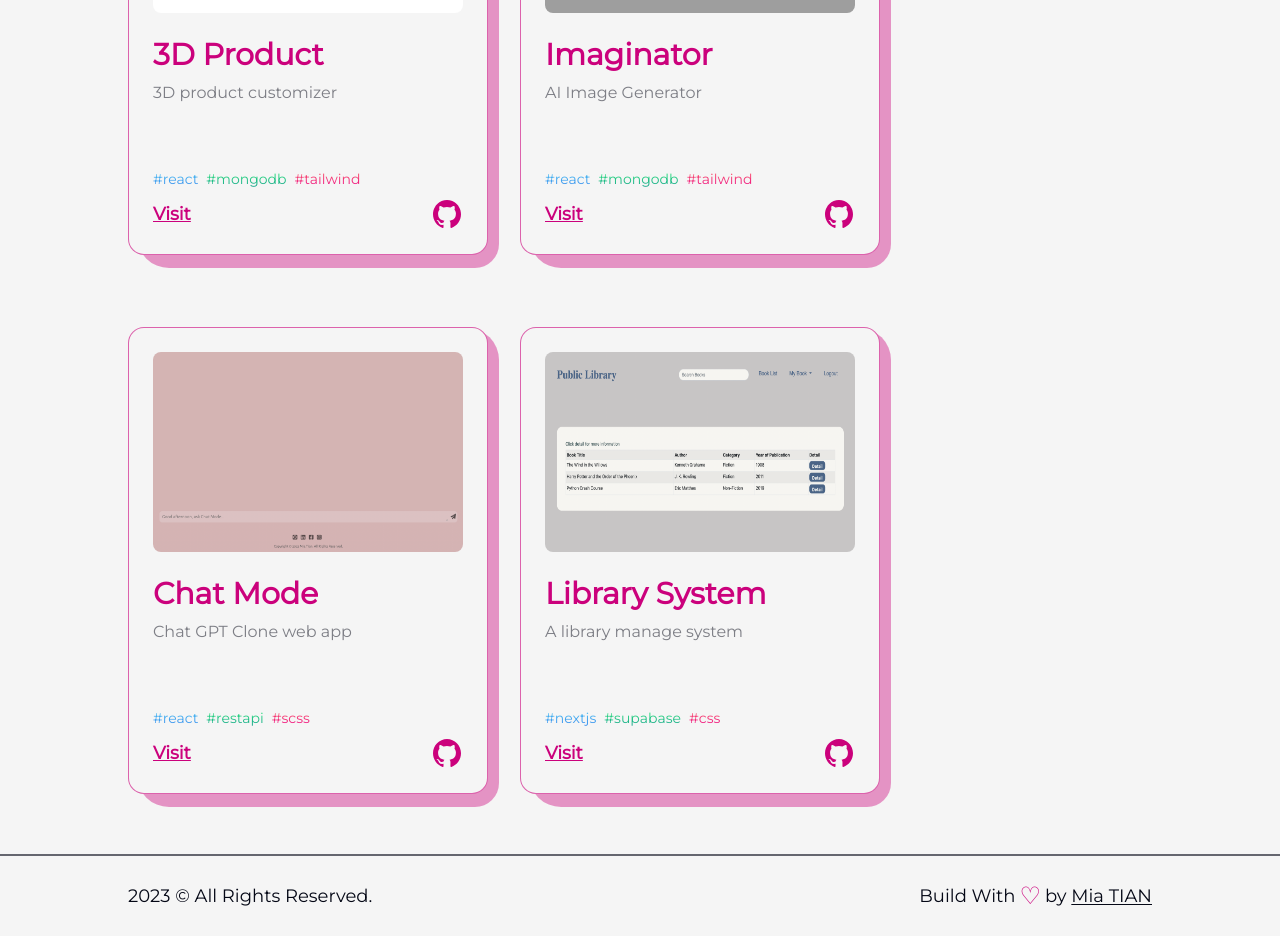
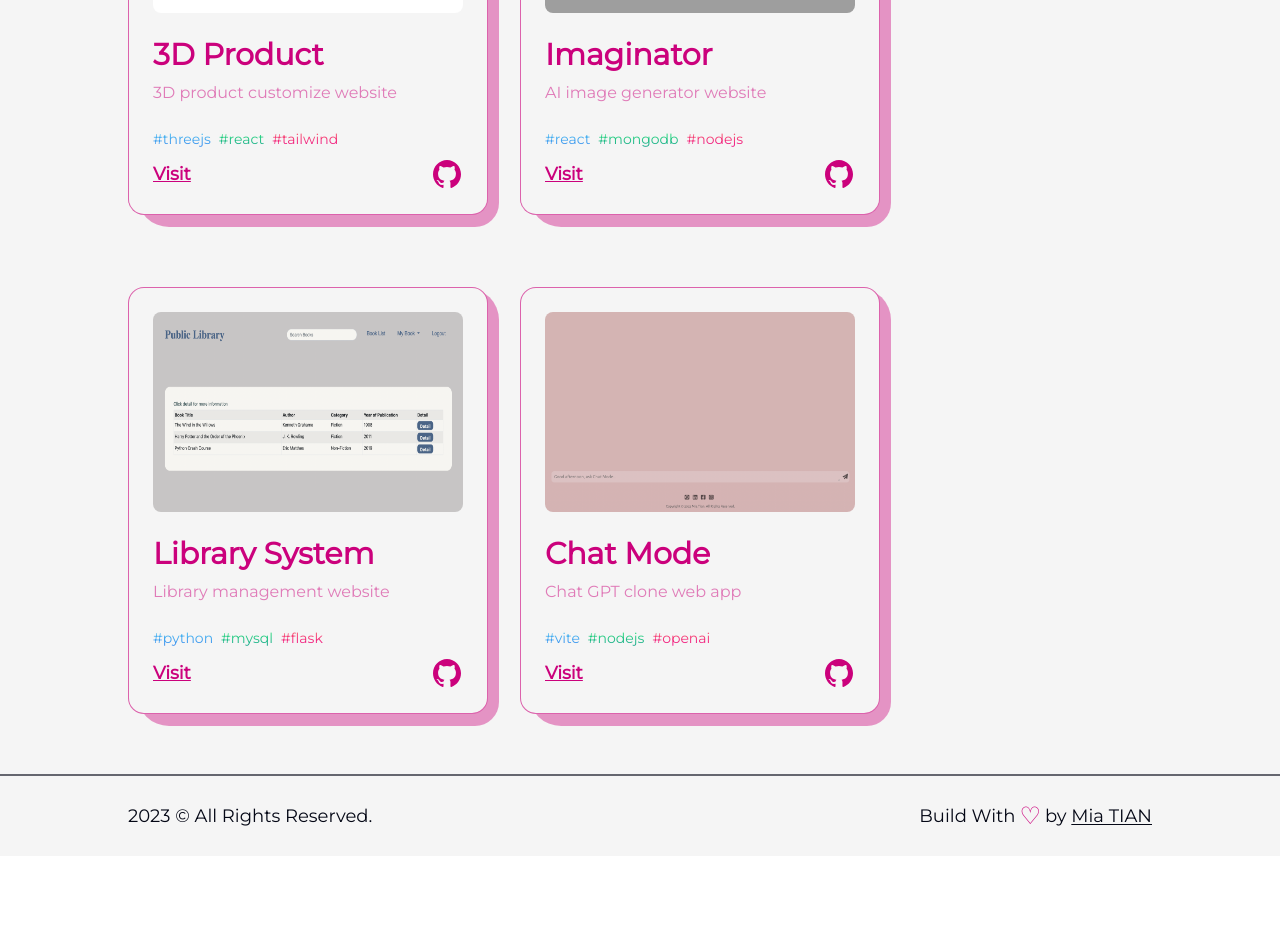
Before and after one commit to MiaTian1024/My-Portfolio, a React (Vite) app: page /projects in a window 1280 px wide. Shown: the part 560-1496 px from the top of the page. After the commit the page ends 1416 px from the top, so only its background shows below. Built offline with nearby package versions, Linux system fonts and the light colour scheme; no server answers; grey boxes are pictures that could not be loaded.

Commit message:
update projects

```diff
--- a/src/components/CustomTexts.jsx
+++ b/src/components/CustomTexts.jsx
@@ -7,7 +7,7 @@ import { textContainer, textVariant2 } from '../utils/motion'
 export const TypingText = ({title, className="" }) => (
   <motion.p
     variants={textContainer}
-    className={`font-normal text-[14px] text-secondary-white ${className}`}
+    className={`font-normal text-[24px] text-dark ${className}`}
   >
     {Array.from(title).map((letter, index) => (
       <motion.span
--- a/src/components/Footer.jsx
+++ b/src/components/Footer.jsx
@@ -9,7 +9,7 @@ const Footer = () => {
             <span>{new Date().getFullYear()} &copy; All Rights Reserved.</span>
             <div className='flex items-center'>
                 Build With <span className='text-pink text-2xl px-1'>&#9825;</span>
-                by&nbsp;<a href="https://devdreaming.com" className='underline underline-offset-2'>Mia TIAN</a>
+                by&nbsp;<a href="https://mia-tian.com/" className='underline underline-offset-2'>Mia TIAN</a>
             </div>
         </div>
     </footer>
--- a/src/components/index.js
+++ b/src/components/index.js
@@ -7,6 +7,7 @@ import Footer from './Footer';
 import Layout from './Layout';
 import HireMe from './HireMe';
 import TransitionEffect from './TransitionEffect';
+import { TypingText } from './CustomTexts';
 
 export {
     Navbar,
@@ -18,4 +19,5 @@ export {
     Layout,
     HireMe,
     TransitionEffect,
+    TypingText,
 }
--- a/src/constants/index.js
+++ b/src/constants/index.js
@@ -28,14 +28,14 @@ const projects = [
     {
       title: "3D Product",
       description:
-        "3D product customizer",
+        "3D product customize website",
       tags: [
         {
-          name: "react",
+          name: "threejs",
           color: "blue-text-gradient",
         },
         {
-          name: "mongodb",
+          name: "react",
           color: "green-text-gradient",
         },
         {
@@ -51,7 +51,7 @@ const projects = [
     {
       title: "Imaginator",
       description:
-        "AI Image Generator",
+        "AI image generator website",
       tags: [
         {
           name: "react",
@@ -62,60 +62,60 @@ const projects = [
           color: "green-text-gradient",
         },
         {
-          name: "tailwind",
+          name: "nodejs",
           color: "pink-text-gradient",
         },
       ],
       image: imaginator1,
       image2: imaginator2,
-      link: "/",
+      link: "https://imaginator.website/",
       github: "https://github.com/MiaTian1024/Imaginator-AI-Image-Generator",
+    },
+    {
+      title: "Library System",
+      description:
+        "Library management website",
+      tags: [
+        {
+          name: "python",
+          color: "blue-text-gradient",
+        },
+        {
+          name: "mysql",
+          color: "green-text-gradient",
+        },
+        {
+          name: "flask",
+          color: "pink-text-gradient",
+        },
+      ],
+      image: library1,
+      image2: library2,
+      link: "https://github.com/MiaTian1024/Library-Web-App",
+      github: "https://github.com/MiaTian1024/Library-Web-App",
     },
     {
       title: "Chat Mode",
       description:
-        "Chat GPT Clone web app",
+        "Chat GPT clone web app",
       tags: [
         {
-          name: "react",
+          name: "vite",
           color: "blue-text-gradient",
         },
         {
-          name: "restapi",
+          name: "nodejs",
           color: "green-text-gradient",
         },
         {
-          name: "scss",
+          name: "openai",
           color: "pink-text-gradient",
         },
       ],
       image: chatmode1,
       image2: chatmode2,
-      link: "/",
+      link: "https://github.com/MiaTian1024/Chat-Mode",
       github: "https://github.com/MiaTian1024/Chat-Mode",
-    },
-    {
-      title: "Library System",
-      description:
-        "A library manage system",
-      tags: [
-        {
-          name: "nextjs",
-          color: "blue-text-gradient",
-        },
-        {
-          name: "supabase",
-          color: "green-text-gradient",
-        },
-        {
-          name: "css",
-          color: "pink-text-gradient",
-        },
-      ],
-      image: library1,
-      image2: library2,
-      link: "/",
-      github: "https://github.com/MiaTian1024/Library-Web-App",
     },
   ];
 
--- a/src/page/Home.jsx
+++ b/src/page/Home.jsx
@@ -3,7 +3,7 @@ import { motion } from 'framer-motion'
 import heroImage from '../../public/hero.png'
 import logo from '../assets/logo.png'
 import { slideIn, staggerContainer } from '../utils/motion'
-import {HireMe, AnimatedText, Layout, TransitionEffect, SphereCanvas} from '../components'
+import {HireMe, TypingText, AnimatedText, Layout, TransitionEffect, SphereCanvas} from '../components'
 
 
 const Home = () => {
@@ -20,14 +20,25 @@ const Home = () => {
           <div className='flex relative max-w-7xl items-center  justify-between'>
 
             <div className='w-3/5 flex max-w-7xl flex-col justify-end items-center large:w-full large:text-center middle:full middle:text-center'>
+            <motion.div
+              variants={staggerContainer}
+              initial='hidden'
+              whileInView='show'
+              viewport={{once: false, amount:0.25 }}
+              className='w-full py-2 flex items-left justify-start large:items-center large:justify-center text-center overflow-hidden'
+            >
+
+              <TypingText title=" ---- HELLO" textStyles='text-center' />
+            </motion.div>
+
               <AnimatedText
-                text="Turing Vision Into Reality With Code And Design."
-                className='!text-5xl large:!text-4xl middle:!text-3xl small:!text-2xl !text-left large:!text-center !leading-snug'
+                text="I'm Mia TIAN"
+                className='!text-7xl large:!text-6xl middle:!text-5xl small:!text-4xl !text-left large:!text-center !leading-snug'
               />
 
               <p className='my-4 text-dark/75 font-medium middle:text-sm small:text-xs'>
                 As a full-stack developer, I am dedicated to turing ideas into innovative web applications.
-                Explore my latest projects, showcasing my expertise in web development
+                Explore my latest projects, showcasing my expertise in web development.
               </p>
 
             </div>
--- a/src/page/Projects.jsx
+++ b/src/page/Projects.jsx
@@ -52,8 +52,8 @@ const ProjectCard = ({index, title, image, image2, tags, description, link, gith
         <a href={link} target="_blank" className='hover:underline text-pink first-letter:underline-offset-2'>
           <h2 className='my-2 w-full text-left text-pink text-3xl font-bold'>{title}</h2>
         </a>
-        <div className='w-full h-[80px]'>
-        <p className='text-dark/50 font-medium text-md'>{description}</p>
+        <div className='w-full h-[40px]'>
+        <p className='text-pink/50 font-medium text-md'>{description}</p>
         </div>
 
         <div className='mt-2 flex flex-wrap gap-2'>
```
